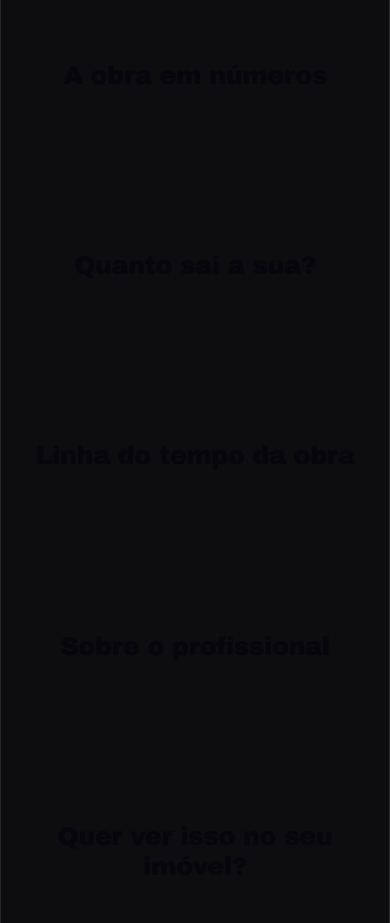
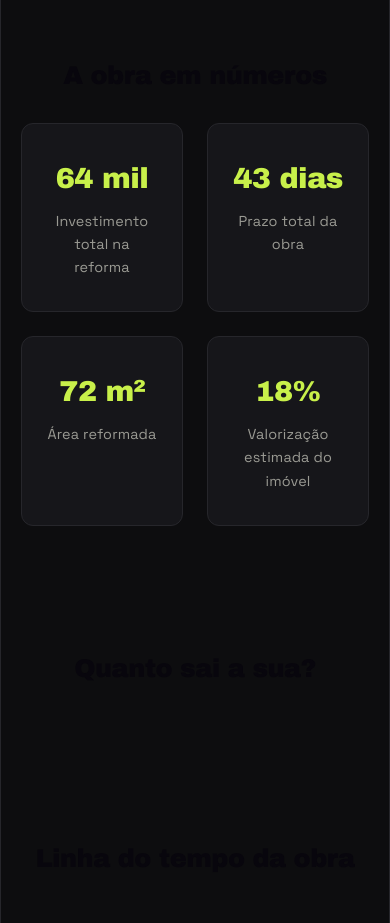
Before and after one commit to guibuenoc/Reformou, a React (Vite) app: page / in a window 390 px wide. Shown: the part 4580-5503 px from the top of the page. Built offline with nearby package versions, Linux system fonts and the light colour scheme.

Commit message:
Seção de números da obra com contagem animada

```diff
--- a/src/App.css
+++ b/src/App.css
@@ -323,3 +323,43 @@ footer {
   display: block;
   margin-bottom: 0.25rem;
 }
+
+/* Números da obra */
+.numeros-grid {
+  display: grid;
+  grid-template-columns: repeat(4, 1fr);
+  gap: 1.5rem;
+}
+
+.numero-card {
+  background: var(--panel);
+  border: 1px solid var(--border);
+  border-radius: 12px;
+  padding: 2rem 1.5rem;
+  display: flex;
+  flex-direction: column;
+  gap: 0.5rem;
+}
+
+.numero-valor {
+  font-family: 'Archivo Black', sans-serif;
+  font-size: 2.4rem;
+  color: var(--accent);
+  letter-spacing: -0.02em;
+}
+
+.numero-rotulo {
+  color: var(--muted);
+  font-size: 0.9rem;
+}
+
+/* Celular */
+@media (max-width: 720px) {
+  .numeros-grid {
+    grid-template-columns: repeat(2, 1fr);
+  }
+
+  .numero-valor {
+    font-size: 1.8rem;
+  }
+}
--- a/src/App.jsx
+++ b/src/App.jsx
@@ -1,6 +1,7 @@
 import "./App.css";
 import BeforeAfterSlider from "./components/BeforeAfterSlider";
 import Tour from "./components/Tour";
+import Numeros from './components/Numeros';
 
 import cozinhaAntes from "./assets/cozinha-antes.jpg";
 import cozinhaDepois from "./assets/cozinha-depois.jpg";
@@ -38,6 +39,7 @@ function App() {
 
         <section id="numeros">
           <h2>A obra em números</h2>
+          <Numeros />
         </section>
 
         <section id="calculadora">
--- /dev/null
+++ b/src/components/Numeros.jsx
@@ -0,0 +1,65 @@
+import { useState, useEffect, useRef } from 'react';
+
+const dados = [
+  { valor: 64, prefixo: '', sufixo: ' mil', rotulo: 'Investimento total na reforma' },
+  { valor: 43, prefixo: '', sufixo: ' dias', rotulo: 'Prazo total da obra' },
+  { valor: 72, prefixo: '', sufixo: ' m²', rotulo: 'Área reformada' },
+  { valor: 18, prefixo: '', sufixo: '%', rotulo: 'Valorização estimada do imóvel' },
+];
+
+function Numeros() {
+  const [visivel, setVisivel] = useState(false);
+  const [contagem, setContagem] = useState(dados.map(() => 0));
+  const ref = useRef(null);
+
+  useEffect(() => {
+    const observador = new IntersectionObserver(
+      ([entrada]) => {
+        if (entrada.isIntersecting) {
+          setVisivel(true);
+          observador.disconnect();
+        }
+      },
+      { threshold: 0.3 }
+    );
+
+    if (ref.current) {
+      observador.observe(ref.current);
+    }
+
+    return () => observador.disconnect();
+  }, []);
+
+  useEffect(() => {
+    if (!visivel) return;
+
+    const duracao = 1500;
+    const inicio = performance.now();
+
+    function animar(agora) {
+      const progresso = Math.min((agora - inicio) / duracao, 1);
+      setContagem(dados.map((d) => Math.round(d.valor * progresso)));
+
+      if (progresso < 1) {
+        requestAnimationFrame(animar);
+      }
+    }
+
+    requestAnimationFrame(animar);
+  }, [visivel]);
+
+  return (
+    <div className="numeros-grid" ref={ref}>
+      {dados.map((d, i) => (
+        <div className="numero-card" key={d.rotulo}>
+          <span className="numero-valor">
+            {d.prefixo}{contagem[i]}{d.sufixo}
+          </span>
+          <span className="numero-rotulo">{d.rotulo}</span>
+        </div>
+      ))}
+    </div>
+  );
+}
+
+export default Numeros;
```
